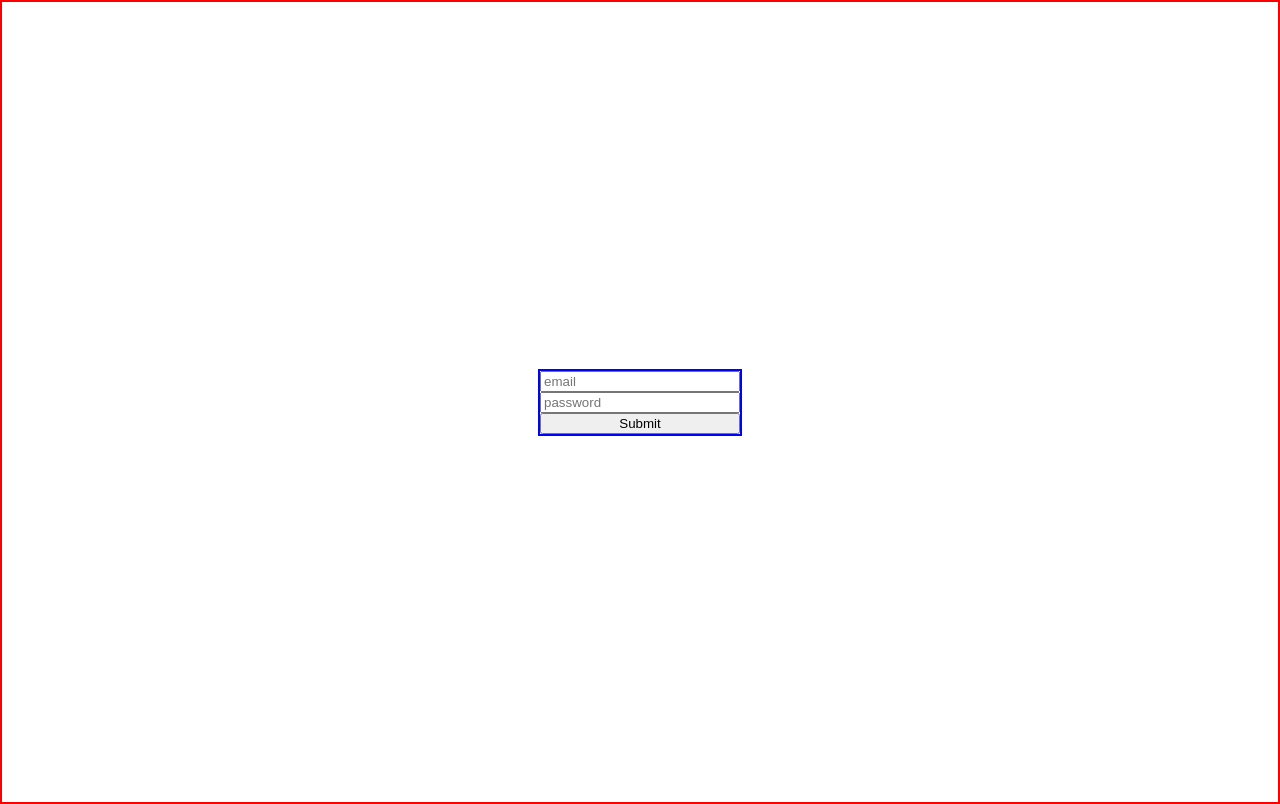
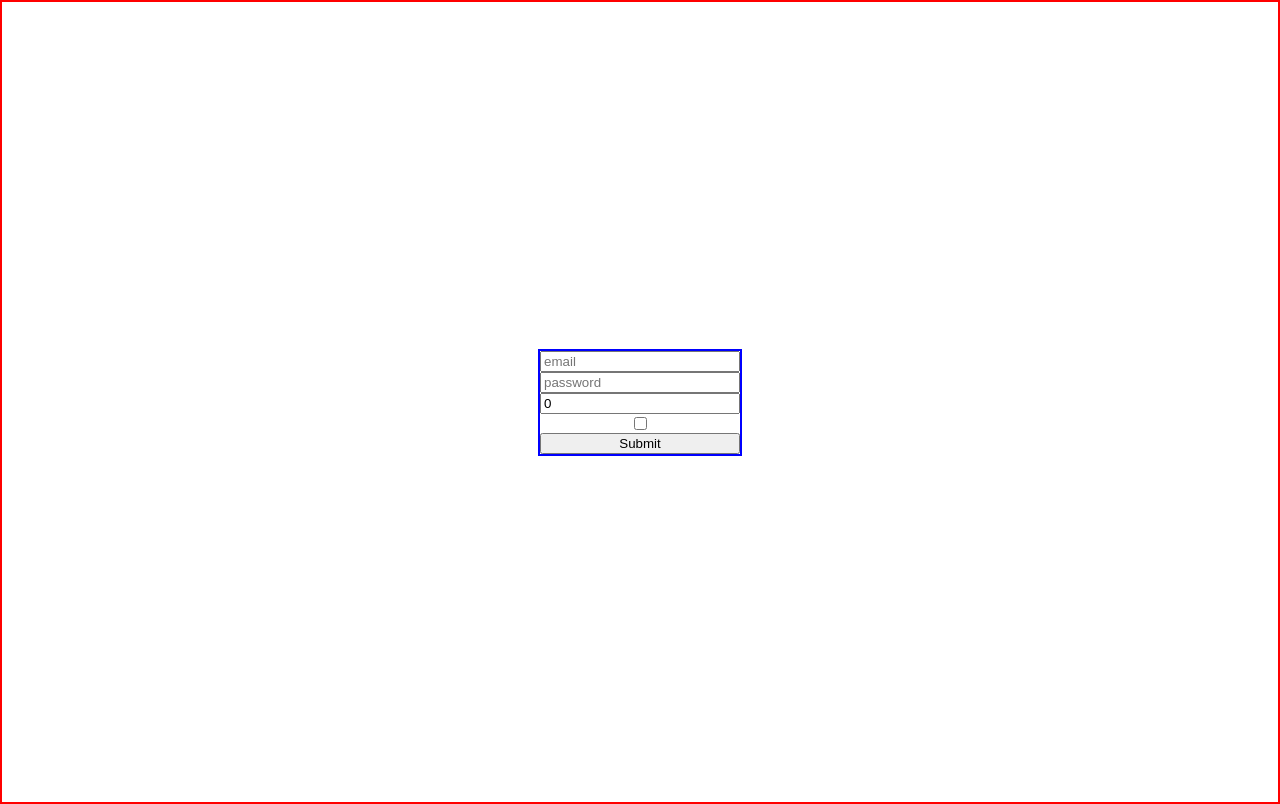
Before and after one commit to udurgesh6/aryan-app, a React (Create React App) app: page / in a window 1280 px wide. Built offline with nearby package versions, Linux system fonts and the light colour scheme.

Commit message:
controlled component

```diff
--- a/src/App.js
+++ b/src/App.js
@@ -1,10 +1,16 @@
 import { useState } from "react";
-import logo from "./logo.svg";
 import "./App.css";
-import Notes from "./components/Notes";
 
 function App() {
-  const onSubmit = () => {};
+  const [email, setEmail] = useState("");
+  const [password, setPassword] = useState("");
+  const [age, setAge] = useState(0);
+
+  const onSubmit = (e) => {
+    e.preventDefault();
+    // do the job
+  };
+
   return (
     <div
       className="App"
@@ -24,10 +30,38 @@ function App() {
           width: "200px",
           border: "2px solid blue",
         }}
+        onSubmit={onSubmit}
       >
-        <input placeholder="email" type="text" />
-        <input placeholder="password" type="password" />
-        <button>Submit</button>
+        <input
+          placeholder="email"
+          type="text"
+          value={email}
+          onChange={(e) => {
+            setEmail(e.target.value);
+          }}
+        />
+        <input
+          placeholder="password"
+          type="password"
+          value={password}
+          onChange={(e) => setPassword(e.target.value)}
+        />
+        <input
+          placeholder="age"
+          type="number"
+          value={age}
+          onChange={(e) => {
+            if (e.target.value > 100) {
+              alert("Value can't be greater than 100 !");
+            } else {
+              setAge(e.target.value);
+            }
+          }}
+          min={0}
+          max={100}
+        />
+        <input type="checkbox" />
+        <button type="submit">Submit</button>
       </form>
     </div>
   );
```
